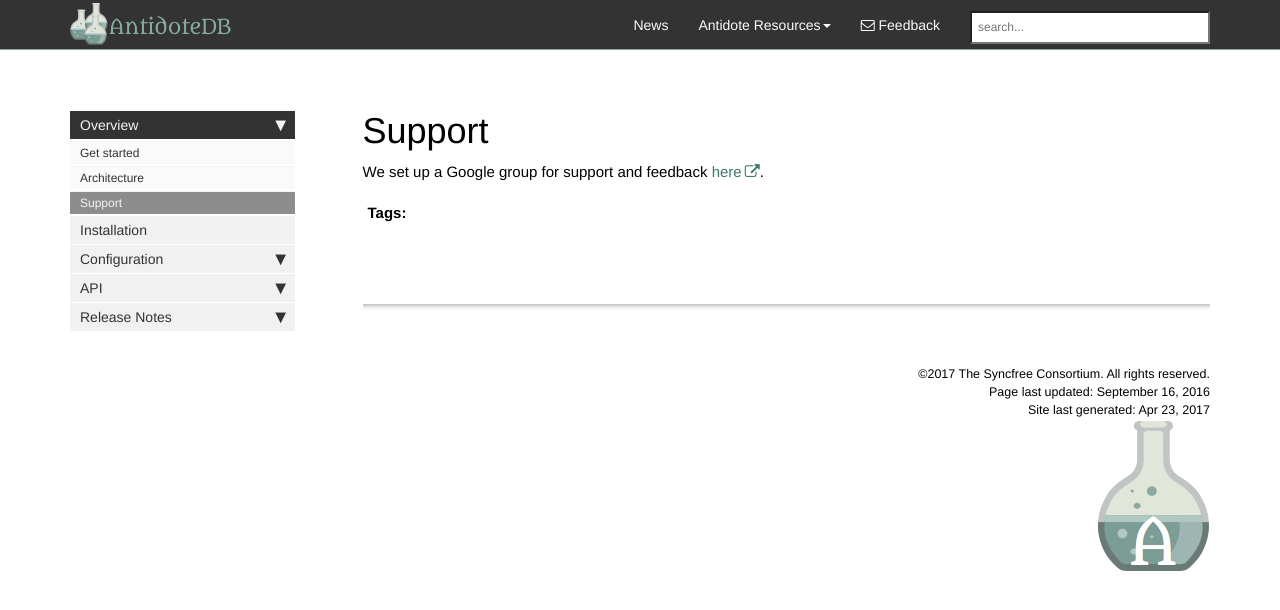
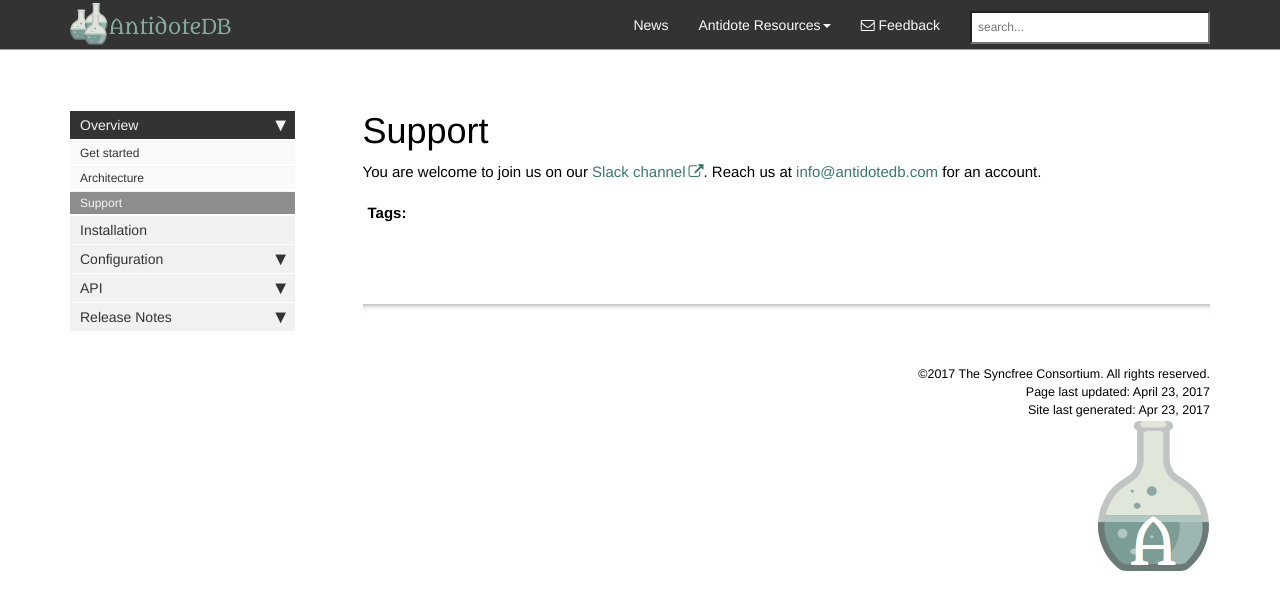
Before and after one commit to AntidoteDB/antidote, a Jekyll site: the page built from docs/pages/mydoc/support.md, in a window 1280 px wide. Shown: the top 610 px of the page. Built offline with Jekyll 4.4.1, drawn with Linux system fonts in a browser that asks for light colours; nearby versions of some CDN libraries; comment, search, counter and statistics services are not loaded.

Commit message:
fixing feedback and setup

```diff
--- a/docs/_data/topnav.yml
+++ b/docs/_data/topnav.yml
@@ -16,3 +16,5 @@ topnav_dropdowns:
           external_url: https://github.com/SyncFree/antidote
         - title: Syncfree Project
           external_url: https://syncfree.lip6.fr
+        - title: Lightkone Project
+          external_url: https://lightkone.eu
--- a/docs/_includes/feedback.html
+++ b/docs/_includes/feedback.html
@@ -1 +1,13 @@
-<li><a class="email" title="Antidote Support" href="//groups.google.com/forum/#!forum/antidotedb-support"><i class="fa fa-envelope-o"></i> Feedback</a><li>
+<li>
+{% if site.feedback_text %}
+  {% assign feedback_text = site.feedback_text %}
+{% else %}
+  {% assign feedback_text = "Feedback" %}
+{% endif %}
+
+{% if site.feedback_link %}
+  <a class="email" title="Submit feedback" href="{{site.feedback_link}}">{{feedback_text}}</a>
+{% else %}
+  <a class="email" title="Submit feedback" href="#" onclick="javascript:window.location='mailto:{{site.feedback_email}}?subject={{site.feedback_subject_line}} feedback&body=I have some feedback about the {{page.title}} page: ' + window.location.href;"><i class="fa fa-envelope-o"></i> {{feedback_text}}</a>
+{% endif %}
+</li>
--- a/docs/pages/mydoc/support.md
+++ b/docs/pages/mydoc/support.md
@@ -1,13 +1,14 @@
 ---
 title: Support
-last_updated: September 16, 2016
+last_updated: April 23, 2017
 tags: [support]
 sidebar: mydoc_sidebar
 permalink: support.html
 folder: mydoc
 ---
 
-We set up a Google group for support and feedback [here](https://groups.google.com/forum/#!forum/antidotedb-support).
+You are welcome to join us on our [Slack channel](https://antidotedb.slack.com).
+Reach us at [info@antidotedb.com](mailto:info@antidotedb.com) for an account.
 
 
 {% include links.html %}
```
Also changed, not shown: docs/pages/mydoc/setup.md (+23 -1 lines), 1 other file.
